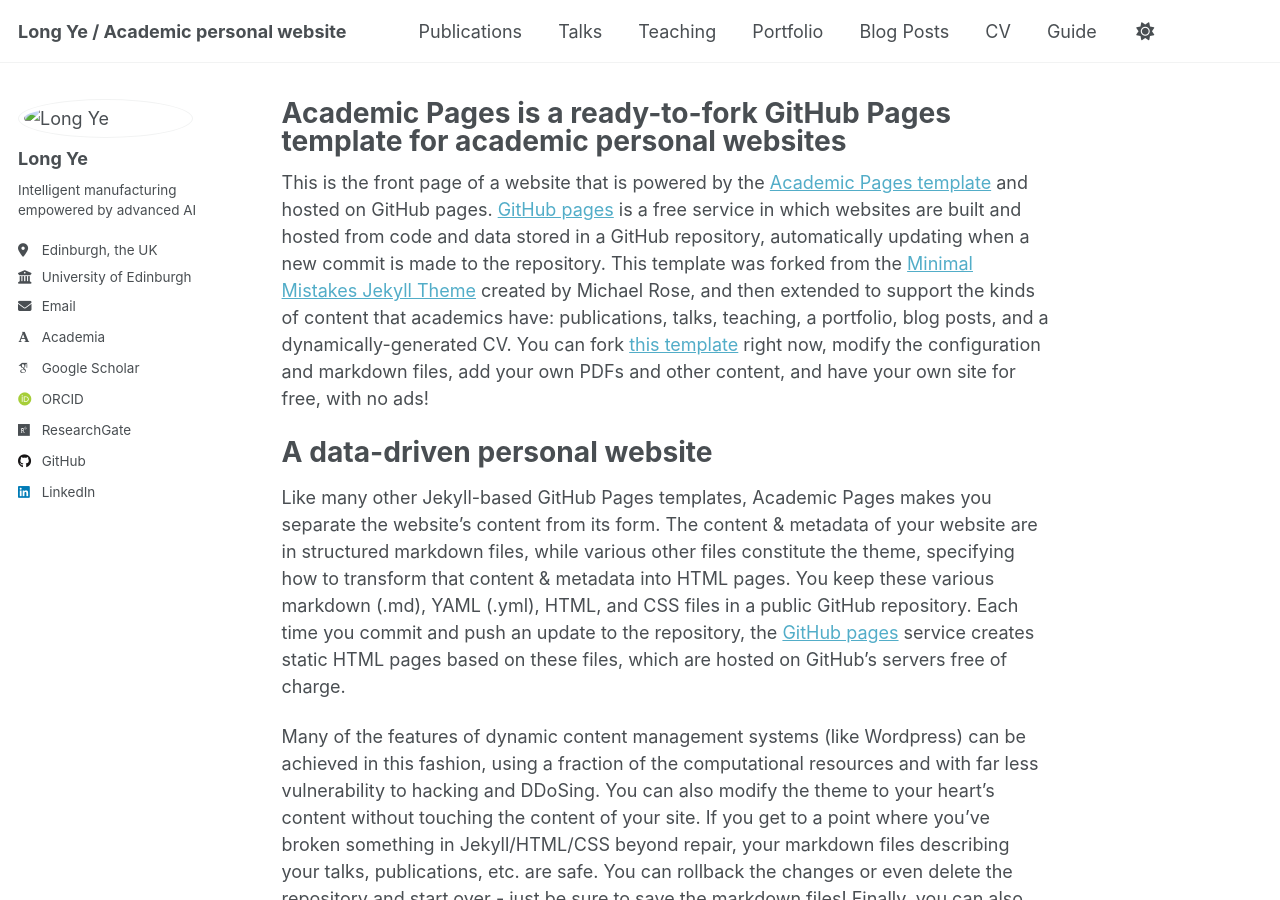
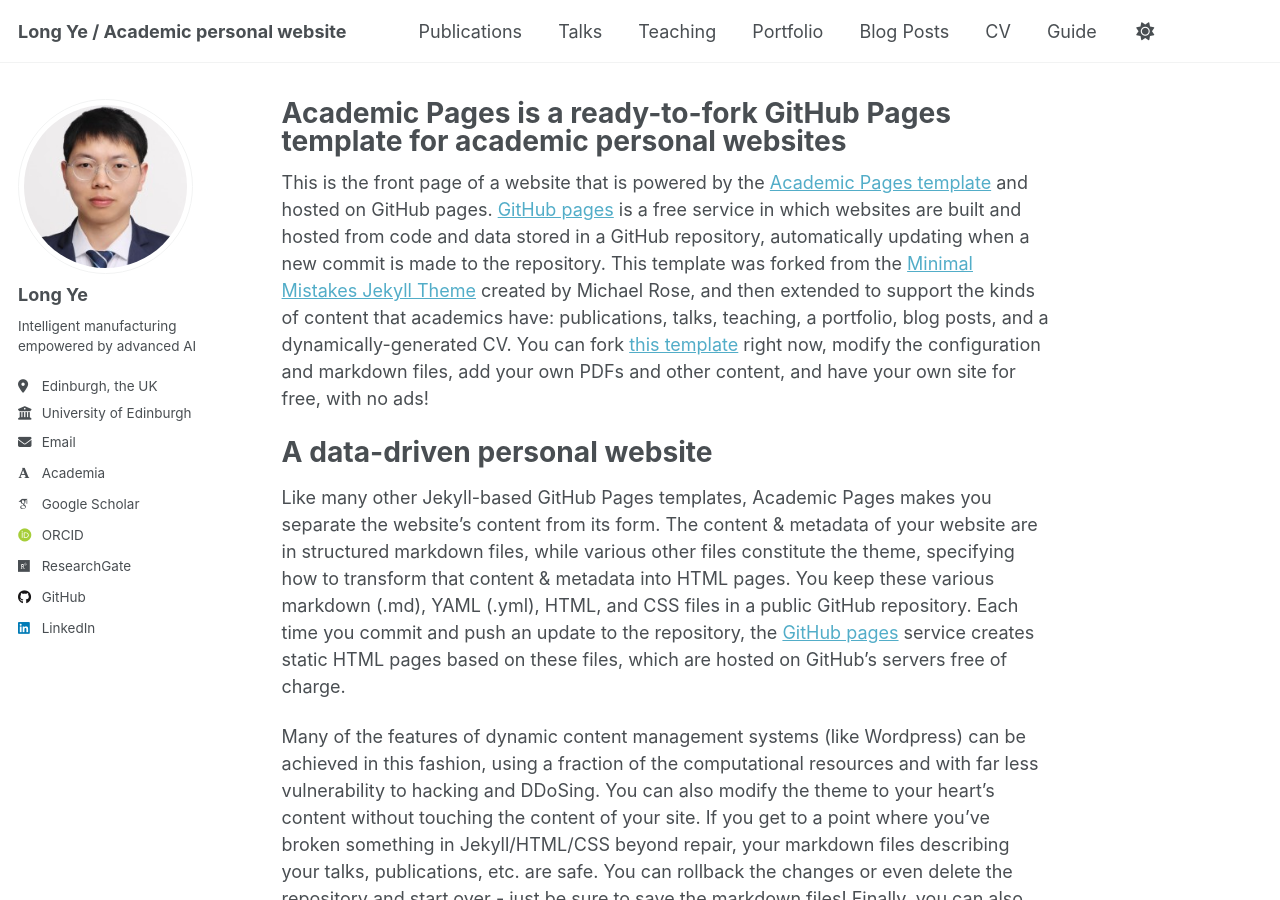
Before and after one commit to yunzhidian/longye.github.io, a Jekyll site: the page built from _pages/about.md, in a window 1280 px wide and 900 px high. Built offline with Jekyll 4.4.1, drawn with Linux system fonts in a browser that asks for light colours; some web fonts are replaced.

Commit message:
Update _config.yml

```diff
--- a/_config.yml
+++ b/_config.yml
@@ -22,7 +22,7 @@ repository               : "yunzhidian/yunzhidian.github.io"
 #               Additional customization can be done by editing /_includes/author-profile.html
 author:
   # Biographic information
-  avatar           : "images/selfie_LY.jpeg"
+  avatar           : "selfie_LY.jpeg"
   name             : "Long Ye"
   # pronouns         : "He"
   bio              : "Intelligent manufacturing empowered by advanced AI"
```
